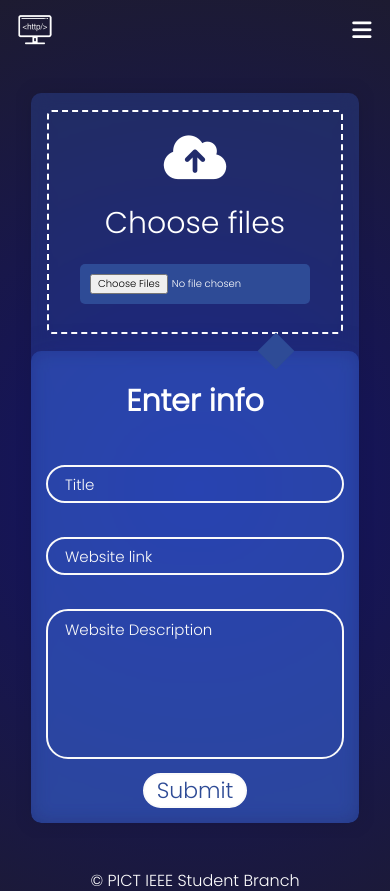
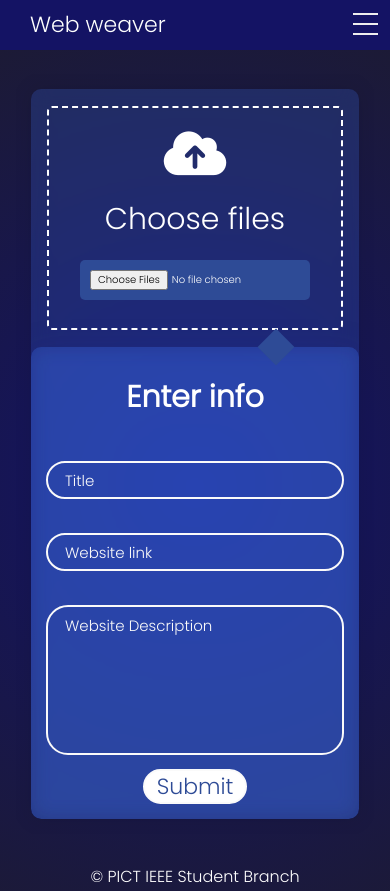
Before and after one commit to mugdhamalpe/web-weaver-merged, a Django app: page /posts/all/ in a window 390 px wide. Shown: the top 891 px of the page. Run offline with Django 3.2, Linux system fonts and the light colour scheme; a user stored in the database is signed in; data comes from the database, SQL or seed files in the repository; both versions use the stored data as it was after the commit; some libraries are stand-ins or nearby versions.

Commit message:
new-navbar

```diff
--- a/posts/templates/posts/addposts.html
+++ b/posts/templates/posts/addposts.html
@@ -25,7 +25,31 @@
   </head>
   <body>
 
-    <nav class="navbar navbar-expand-lg ">
+    <div class="nav">
+      <input type="checkbox" id="nav-check">
+      <div class="nav-header">
+        <div class="nav-title">
+          Web weaver
+        </div>
+      </div>
+      <div class="nav-btn">
+        <label for="nav-check">
+          <span></span>
+          <span></span>
+          <span></span>
+        </label>
+      </div>
+
+      <div class="nav-links">
+        <a href="">Home</a>
+        <a href="">About Us</a>
+        <a href="">Services</a>
+        <a href="">Blogs</a>
+        <a href="">Contact Us</a>
+      </div>
+    </div>
+
+    <!-- <nav class="navbar navbar-expand-lg ">
       <a style="padding:0px" class="navbar-brand" href="{{path_to_home}}"><img src={% static 'web (1).png' %} alt="" height="50px"></a>
       <button class="navbar-toggler" type="button" data-toggle="collapse" data-target="#navbarSupportedContent"
         aria-controls="navbarSupportedContent" aria-expanded="false" aria-label="Toggle navigation">
@@ -66,7 +90,7 @@
           </li>
         </ul>
       </div>
-    </nav>
+    </nav> -->
 
 
 
--- a/static_project/addpost.css
+++ b/static_project/addpost.css
@@ -26,6 +26,8 @@ img {
   max-width: 1320px;
   /* margin: 0 auto; */
   padding: 0 1.2rem;
+  z-index: 1!important;
+  position: relative;
 }
 
 /* custom scroll bar */
@@ -1472,3 +1474,70 @@ section .details span{
 	 content: "Choose another file...";
 	 color: white;
 }
+
+.nav {
+  height: 50px;
+  width: 100%;
+  padding: 0px 20px;
+  background-color: #141364;
+  position: relative;
+  justify-content: space-between;
+  z-index: 999!important;
+}
+.nav > .nav-header {display: inline;}
+.nav > .nav-header > .nav-title {
+  display: inline-block;
+  font-size: 22px;
+  color: #fff;
+  padding: 10px 10px 10px 10px;
+}
+.nav > .nav-btn {display: none;}
+.nav > .nav-links {display: inline;float: right;font-size: 18px;}
+.nav > .nav-links > a {
+  display: inline-block;
+  padding: 13px 10px 13px 10px;
+  text-decoration: none;
+  color: #efefef;
+}
+.nav > .nav-links > a:hover {background-color: rgba(0, 0, 0, 0.3);}
+.nav > #nav-check {display: none;}
+@media (max-width:600px) {
+  .nav > .nav-btn {
+    display: inline-block;
+    position: absolute;
+    right: 0px;
+    top: 0px;
+  }
+  .nav > .nav-btn > label {
+    display: inline-block;
+    width: 50px;
+    height: 50px;
+    padding: 13px;
+  }
+  .nav > .nav-btn > label:hover,.nav  #nav-check:checked ~ .nav-btn > label {
+    background-color: rgba(0, 0, 0, 0.3);
+  }
+  .nav > .nav-btn > label > span {
+    display: block;
+    width: 25px;
+    height: 10px;
+    border-top: 2px solid #eee;
+  }
+  .nav > .nav-links {
+    position: absolute;
+    display: block;
+    width: 100%;
+    background-color: #1C1A39;
+    height: 0px;
+    transition: all 0.3s ease-in;
+    overflow-y: hidden;
+    top: 50px;
+    left: 0px;
+  }
+  .nav > .nav-links > a {display: block;width: 100%;}
+  .nav > #nav-check:not(:checked) ~ .nav-links {height: 0px;}
+  .nav > #nav-check:checked ~ .nav-links {
+    height: calc(100vh - 50px);
+    overflow-y: auto;
+  }
+}
```
Also changed, not shown: posts/templates/posts/main.html (+25 -2 lines), static_project/home.css (+67 -3 lines), static_project/style.css (+67 -0 lines), templates/main/home.html (+24 -2 lines), db.sqlite3.
